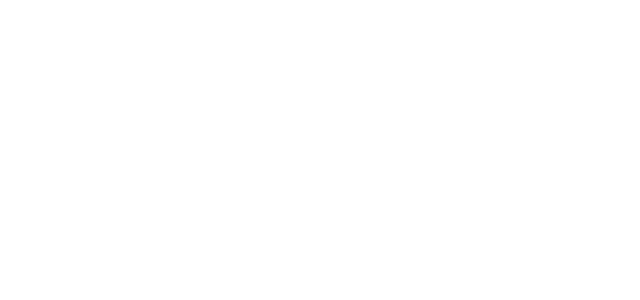
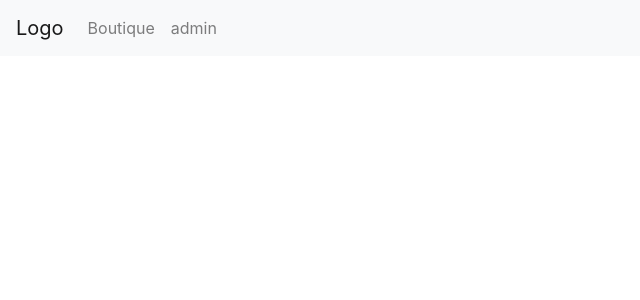
Before and after one commit to maxime-rl/vue_e-commerce_interface, a Vue app: page / in a window 1280 px wide. Shown: the top 300 px of the page, without its empty margins (0-640 px from the left). Built offline with nearby package versions, Linux system fonts and the light colour scheme.

Commit message:
header structure

```diff
--- a/package.json
+++ b/package.json
@@ -12,6 +12,7 @@
     "bootstrap": "^4.5.3",
     "core-js": "^3.6.5",
     "jquery": "^3.5.1",
+    "popper.js": "^1.16.1",
     "vue": "^2.6.11"
   },
   "devDependencies": {
--- a/src/App.vue
+++ b/src/App.vue
@@ -1,16 +1,16 @@
 <template>
   <div id="app">
-
+    <the-header></the-header>
   </div>
 </template>
 
 <script>
-
+import TheHeader from './components/TheHeader.vue'
 
 export default {
   name: 'App',
   components: {
-
+    TheHeader
   }
 }
 </script>
--- /dev/null
+++ b/src/components/TheHeader.vue
@@ -0,0 +1,36 @@
+<template>
+  <nav class="navbar navbar-expand-lg navbar-light bg-light">
+  <a class="navbar-brand" href="#">Logo
+    <!--<img src="../assets/logo.png" alt="">-->
+  </a>
+  <button class="navbar-toggler" type="button" data-toggle="collapse" data-target="#navbarSupportedContent" aria-controls="navbarSupportedContent" aria-expanded="false" aria-label="Toggle navigation">
+    <span class="navbar-toggler-icon"></span>
+  </button>
+  <div class="collapse navbar-collapse" id="navbarSupportedContent">
+    <ul class="navbar-nav mr-auto">
+      <li class="nav-item">
+        <a class="nav-link" href="#">Boutique</a>
+      </li>
+      <li class="nav-item">
+        <a class="nav-link" href="#">admin</a>
+      </li>
+    </ul>
+  </div>
+</nav>
+</template>
+
+
+<script>
+
+export default {
+}
+
+</script>
+
+
+<style lang="scss" scoped>
+nav a img {
+  width: 40px;
+  height: 40px;
+}
+</style>
--- a/src/main.js
+++ b/src/main.js
@@ -1,5 +1,7 @@
 import Vue from 'vue'
 import App from './App.vue'
+import 'bootstrap'
+import 'bootstrap/dist/css/bootstrap.min.css'
 
 Vue.config.productionTip = false
 
```
Also changed, not shown: src/components/Header.vue (deleted, +0 -16 lines), 1 other file (tests, documents, lock files or other folders).
